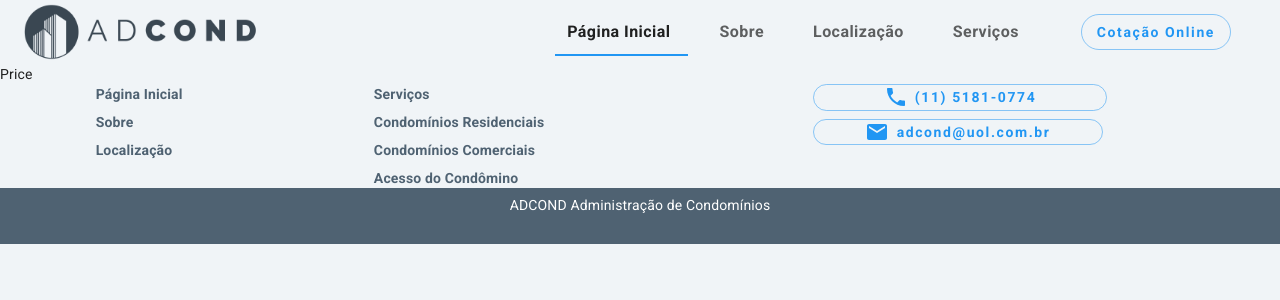
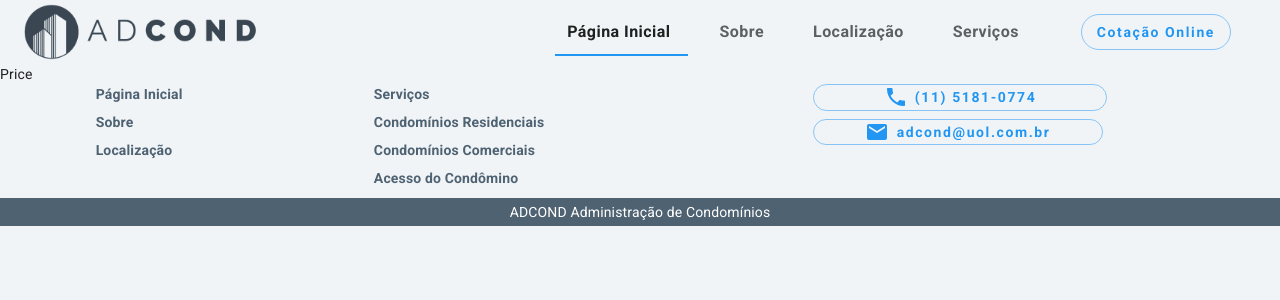
Before and after one commit to wscatao/adcond-adm, a React (Create React App) app: page /price in a window 1280 px wide. Shown: the top 300 px of the page. Built offline with nearby package versions, Linux system fonts and the light colour scheme.

Commit message:
Ajustes no layout do Footer

```diff
--- a/src/components/ui/Footer.jsx
+++ b/src/components/ui/Footer.jsx
@@ -17,8 +17,7 @@ const useStyles = makeStyles((theme) => ({
     backgroundColor: theme.palette.common.texto,
     textAlign: 'center',
     color: 'white',
-    minHeight: '4em',
-    padding: '0.5em',
+    marginTop: '1em',
   },
   links: {
     color: theme.palette.common.texto,
@@ -159,7 +158,9 @@ export default function Footer(props) {
         </Grid>
       </Grid>
       <Container disableGutters maxWidth="false" className={classes.footerF}>
-        ADCOND Administração de Condomínios
+        <Grid container justify="center" alignItens="center" spacing={1}>
+          <Grid item>ADCOND Administração de Condomínios</Grid>
+        </Grid>
       </Container>
     </footer>
   );
```
